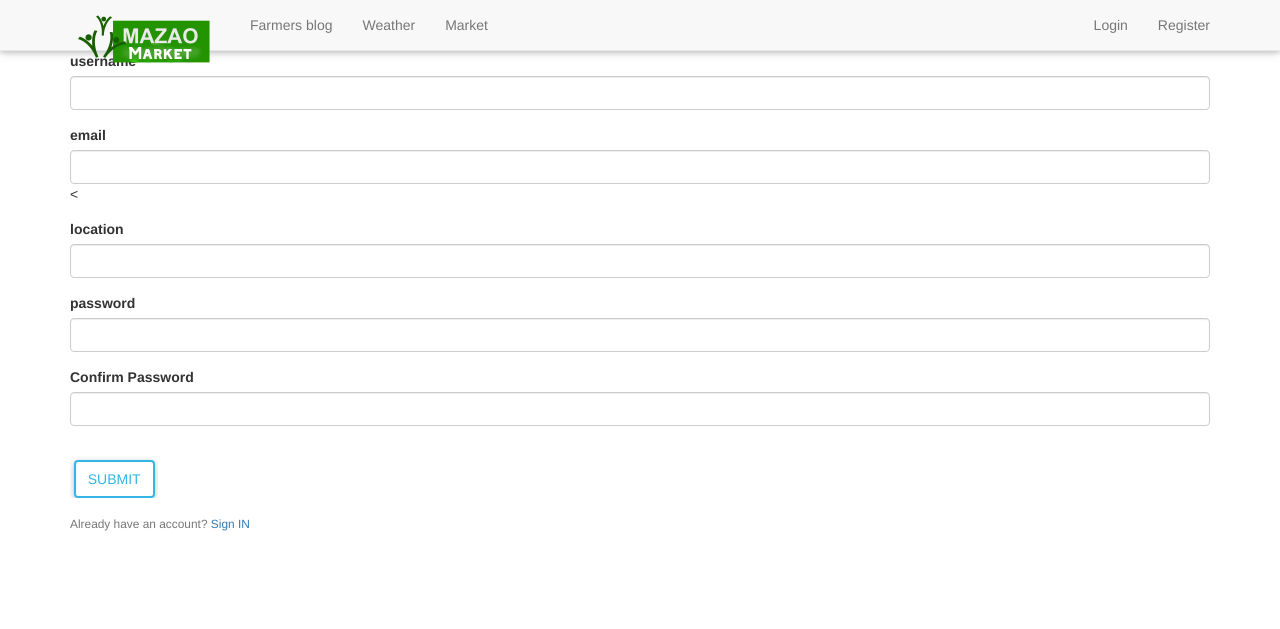
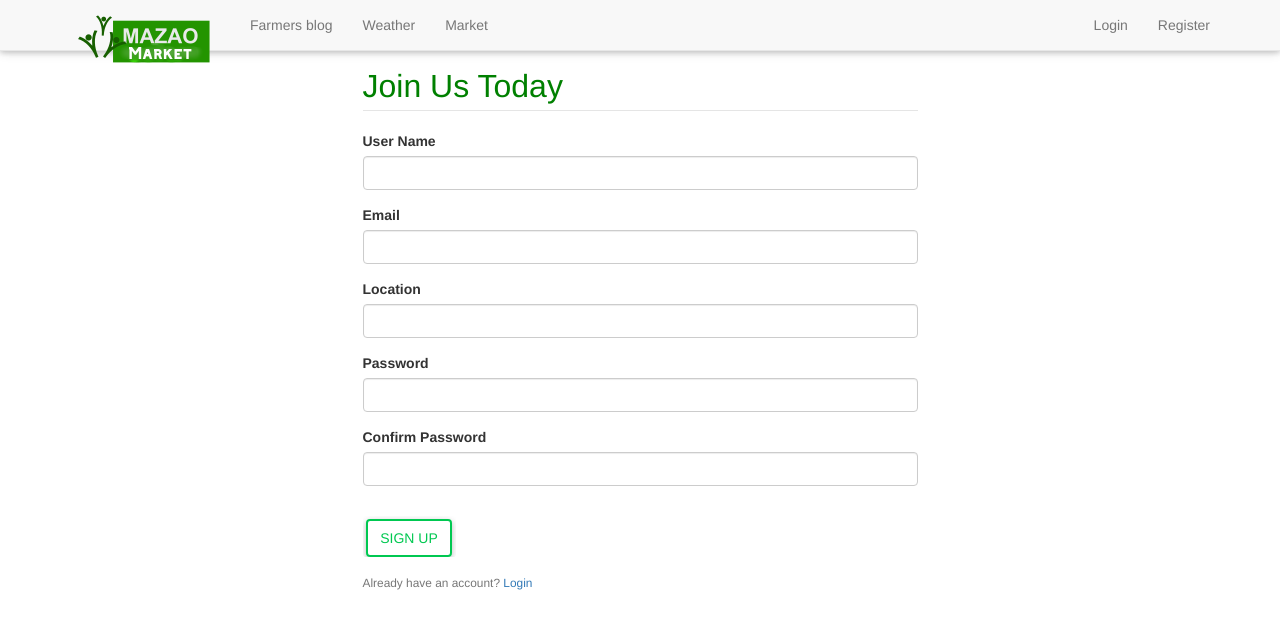
Before and after one commit to Hulian2000/Mazao-Market, a Flask app: page /signup in a window 1280 px wide. Shown: the top 629 px of the page. Run offline with Flask 2, Linux system fonts and the light colour scheme; some libraries are stand-ins or nearby versions; some web fonts are replaced.

Commit message:
Update login and signup

```diff
--- a/app/auth/forms.py
+++ b/app/auth/forms.py
@@ -1,22 +1,28 @@
-
 from flask_wtf import FlaskForm
-from wtforms import StringField,PasswordField,SubmitField
-from wtforms.validators import DataRequired, Length, Email, EqualTo, ValidationError
+from wtforms import StringField, PasswordField, SubmitField, BooleanField
+from wtforms.validators import DataRequired, Length, Email, EqualTo, ValidationError, Required
 from app.models import User
 
 
+class LoginForm(FlaskForm):
+    username = StringField('Username', validators=[Required()])
+    password = PasswordField('Password', validators=[Required()])
+    remember = BooleanField('Remember Me!')
+    submit = SubmitField('Login')
+
+
 class SignupForm(FlaskForm):
-    username=StringField("username", validators=[DataRequired()])
-    email=StringField("email",validators=[DataRequired(),Email()])
-    location=StringField("location",validators=[DataRequired()])
-    password=PasswordField("password",validators=[DataRequired()])
-    confirm_password=PasswordField("Confirm Password",validators=[DataRequired(),EqualTo("password")])
-    submit=SubmitField("submit")
-
+    username = StringField("User Name", validators=[DataRequired()])
+    email = StringField("Email", validators=[DataRequired(), Email()])
+    location = StringField("Location", validators=[DataRequired()])
+    password = PasswordField("Password", validators=[DataRequired()])
+    confirm_password = PasswordField("Confirm Password", validators=[DataRequired(), EqualTo("password")])
+    submit = SubmitField("Sign Up")
 
     '''
     Custom Validation to ensure that a user with that username does not exist in our database.
     '''
+
     def validate_username(self, username):
         user = User.query.filter_by(username=username.data).first()
         if user:
--- a/app/auth/views.py
+++ b/app/auth/views.py
@@ -1,10 +1,10 @@
 from flask import render_template, flash, request, redirect, url_for
 from flask_login import login_user, logout_user, login_required
 from app.auth import auth
-from .. import app,db
+from .. import app, db
 from app.models import User
 from flask import render_template, url_for, flash, redirect
-from .forms import SignupForm
+from .forms import SignupForm, LoginForm
 
 
 @auth.route('/login', methods=['POST', 'GET'])
@@ -12,25 +12,24 @@ def login():
     form = LoginForm()
     if form.validate_on_submit():
         user = User.query.filter_by(username=form.username.data).first()
-        if user != None and user.verify_password(form.password.data):
+        if user is not None and user.verify_password(form.password.data):
             login_user(user, form.remember.data)
             return redirect(request.args.get('next') or url_for('main.index'))
         flash('Wrong Username or Password')
     return render_template('auth/login.html', form=form)
 
 
-
-@auth.route('/signup', methods = ['GET','POST'])
+@auth.route('/signup', methods=['GET', 'POST'])
 def signup():
-    form=SignupForm()
+    form = SignupForm()
     if form.validate_on_submit():
-        user = User(username=form.username.data, email=form.email.data, location=form.location.data, password=form.password.data)
+        user = User(username=form.username.data, email=form.email.data, location=form.location.data,
+                    password=form.password.data)
         db.session.add(user)
         db.session.commit()
-        flash(f"Account has been created!","success")
-        return redirect(url_for('main.index'))
-    return render_template('auth/signup.html',title="SignUp", form=form )
-
+        flash(f"Account has been created!", "success")
+        return redirect(url_for('main.login'))
+    return render_template('auth/signup.html', title="SignUp", form=form)
 
 
 @auth.route('/logout')
--- a/app/templates/auth/signup.html
+++ b/app/templates/auth/signup.html
@@ -1,16 +1,18 @@
-
 {% extends "base.html" %}
 
 
 {% block content %}
-{{super()}}
 
-<div class="container content-section">
-    <form method="POST" action="">
+
+<div class="container content-section" style="margin-top:5%">
+    <div class="row">
+        <div class="col-md-3"></div>
+        <div class="col-md-6 " >
+            <form method="POST" action="" class="mt-5">
                 {{ form.hidden_tag() }}
 
                 <fieldset class="form-group">
-            <legend class="border-bottom mb-4">Join Today</legend>
+                    <legend class="border-bottom mb-4 mt-4" style="color:green;font-size:32px">Join Us Today</legend>
                     <div class="form-group">
                         {{ form.username.label(class="form-control-label")}}
                         {% if form.username.errors %}
@@ -37,7 +39,7 @@
                         </div>
                         {% else %}
                         {{ form.email(class="form-control form-control-lg")}}
-                < {% endif %}
+                        {% endif %}
                     </div>
 
 
@@ -88,17 +90,19 @@
                 </fieldset>
 
                 <div class="form-group">
-            {{ form.submit(class="btn btn-outline-info")}}
+                    {{ form.submit(class="btn btn-outline-success")}}
                 </div>
 
             </form>
 
-
             <div class="border-top">
                 <small class="text-muted">
-            Already have an account? <a href="{{ url_for('auth.login')}}" class="ml-2">Sign IN</a>
+                    Already have an account? <a href="{{ url_for('auth.login')}}" class="ml-2">Login</a>
                 </small>
             </div>
+        </div>
+    </div>
+
 </div>
 
 {% endblock %}
```
Also changed, not shown: app/templates/auth/login.html (+9 -4 lines), 1 other file. Lines whose indentation alone changed are shown as unchanged.
